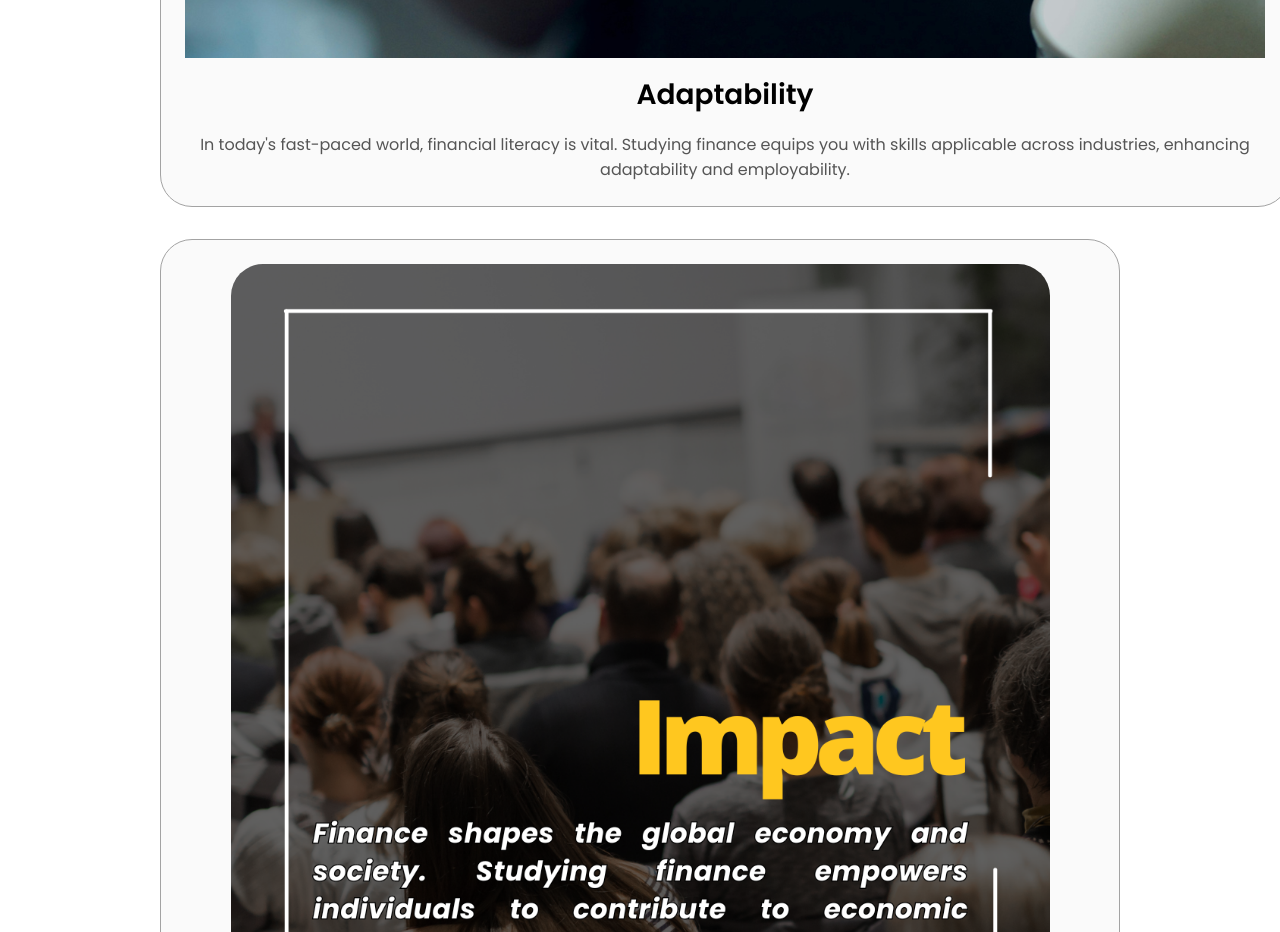
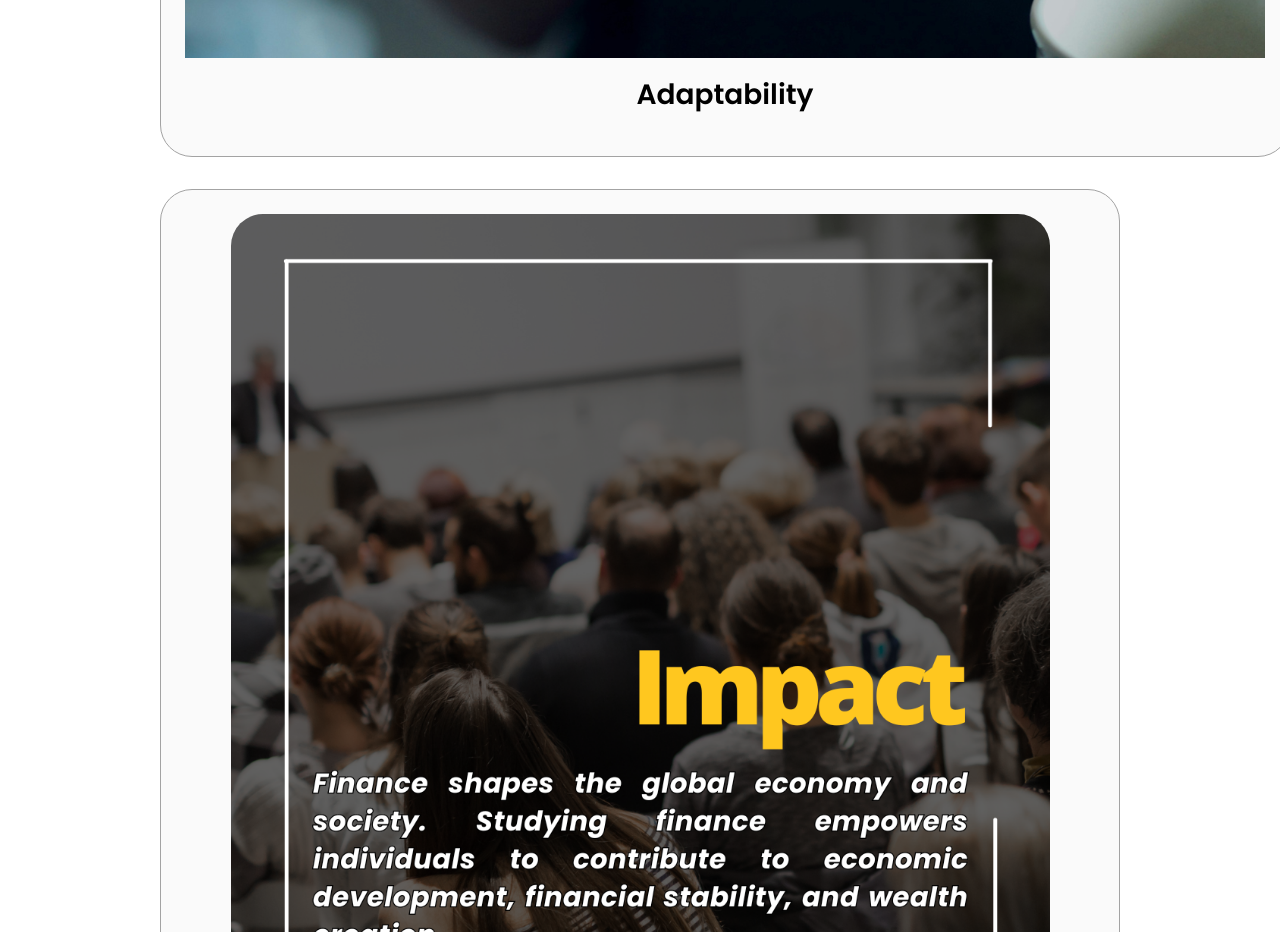
Before and after one commit to godwinb24/godwinb24.github.io, a plain HTML site: page index.html in a window 1280 px wide. Shown: the part 4640-5572 px from the top of the page. Drawn offline with Linux system fonts and the light colour scheme.

Commit message:
Update index.html

```diff
--- a/index.html
+++ b/index.html
@@ -276,7 +276,6 @@
             </div>
             <h2 class="experience-sub-title project-title">Adaptability</h2>
             <div class="btn-container">
-                <p>In today's fast-paced world, financial literacy is vital. Studying finance equips you with skills applicable across industries, enhancing adaptability and employability.</p>
             </div>
           </div>
           <div class="details-container color-container">
```
